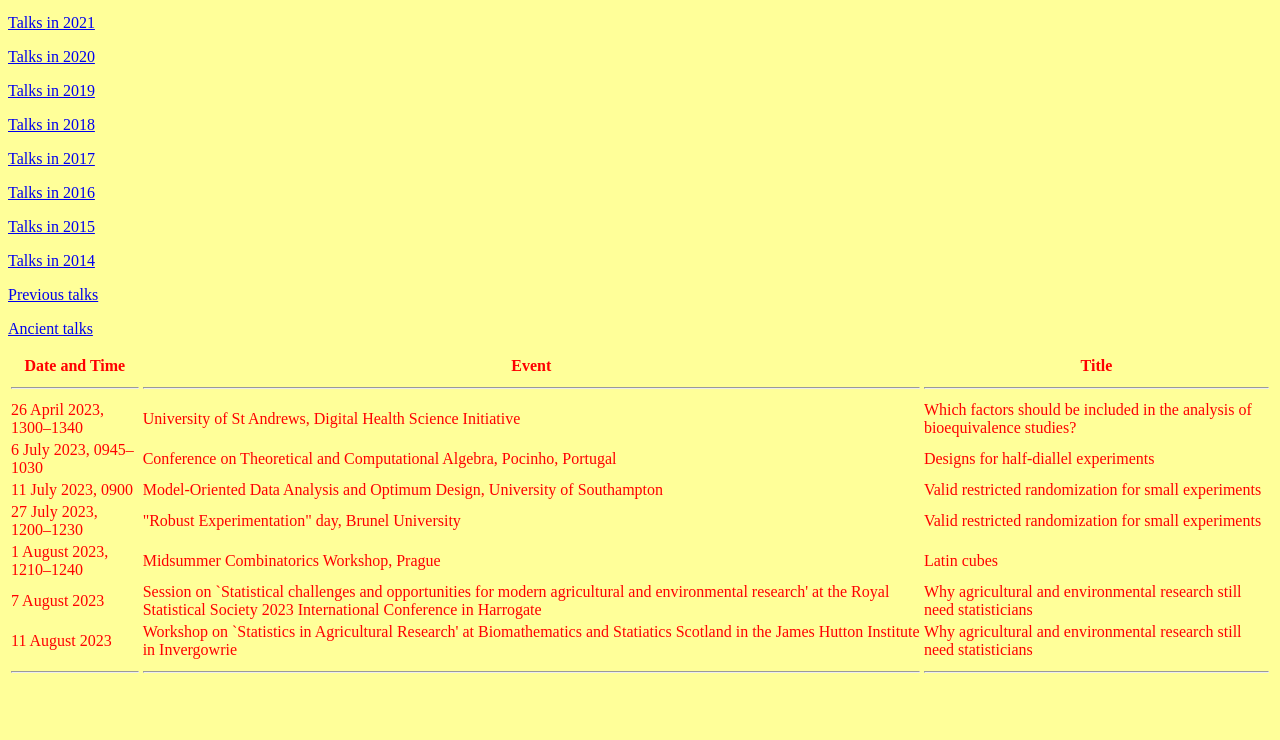
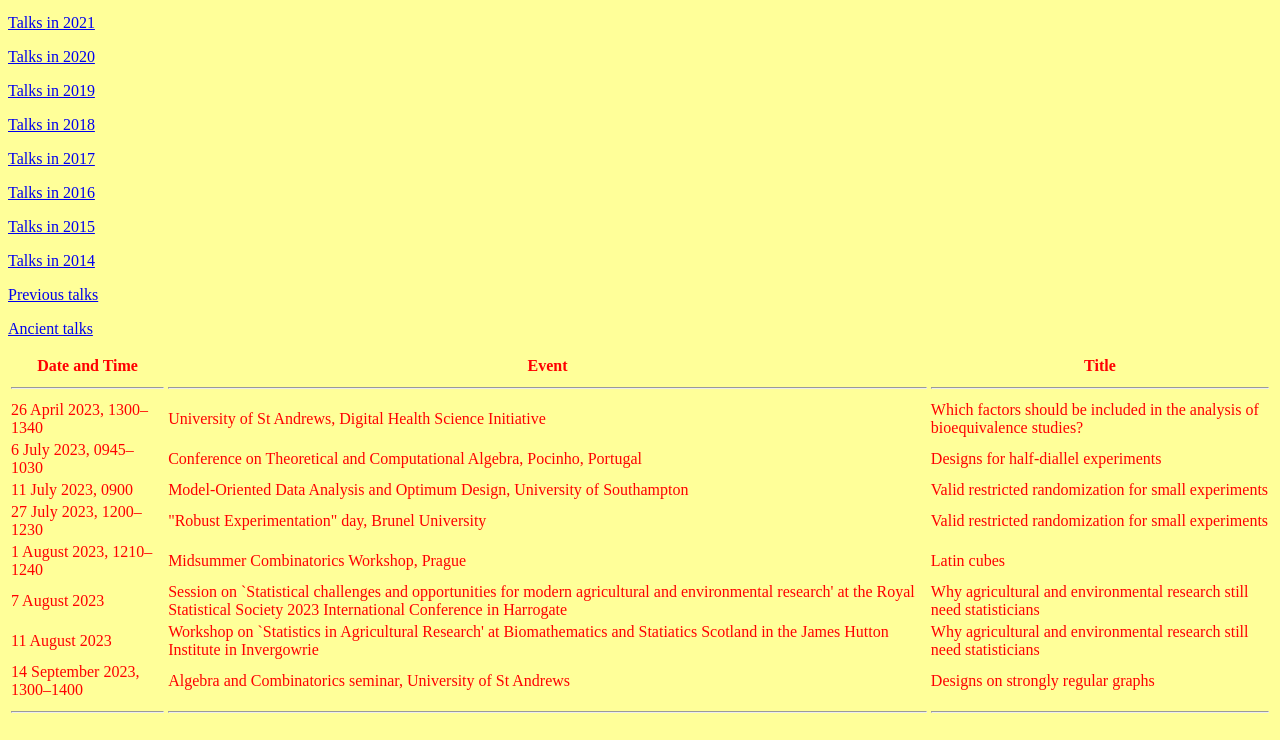
Before and after one commit to rabailey23/web, a plain HTML site: page talks23.html in a window 1280 px wide. Shown: the part 86-826 px from the top of the page. Before the commit the page ends 800 px from the top, so only its background shows below. Drawn offline with Linux system fonts and the light colour scheme.

Commit message:
Update talks23.html

```diff
--- a/talks23.html
+++ b/talks23.html
@@ -89,6 +89,11 @@ Previous talks
 Institute in Invergowrie</td>
 <td>Why agricultural and environmental research still need statisticians</td>
 </tr>
+<tr>
+<td>14 September 2023, 1300&ndash;1400</td>
+<td>Algebra and Combinatorics seminar, University of St Andrews</td>
+<td>Designs on strongly regular graphs</td>
+</tr>
 	<TR><TD><hr></TD><TD><hr></TD><TD><hr></TD></TR>
 </table>
 </body>
```
